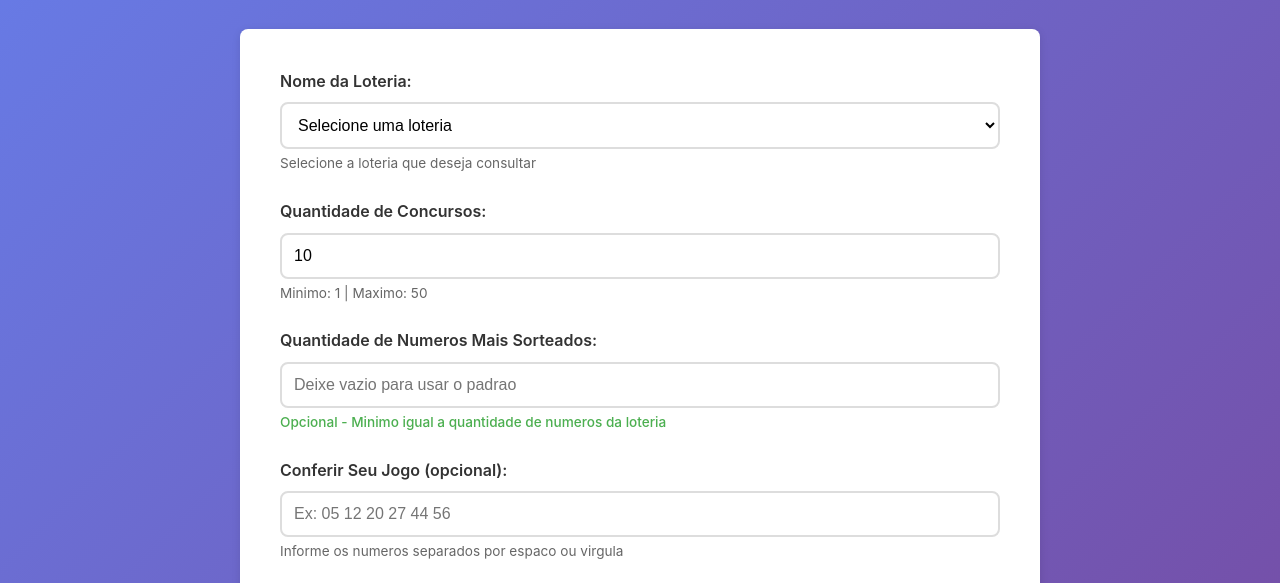
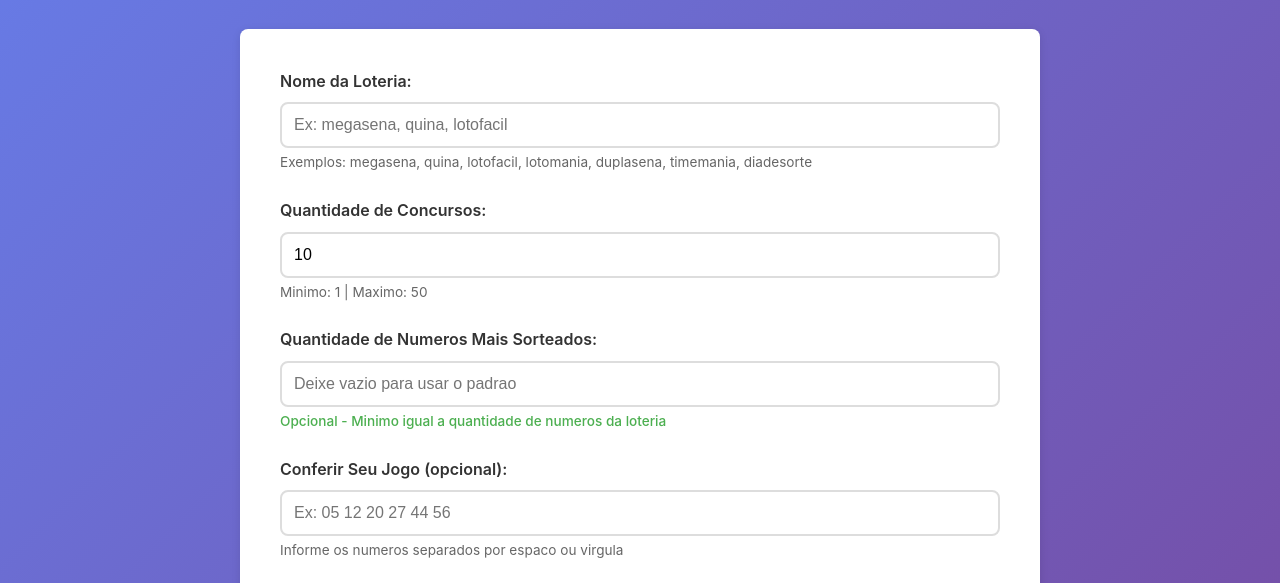
Before and after one commit to bernardofusco/lotocheck, a plain HTML site: page index.html in a window 1280 px wide. Shown: the part 181-764 px from the top of the page. Drawn offline with Linux system fonts and the light colour scheme.

Commit message:
alterações frontend

```diff
--- a/index.html
+++ b/index.html
@@ -18,23 +18,15 @@
             <form id="loteria-form" class="form">
                 <div class="form-group">
                     <label for="loteria-nome">Nome da Loteria:</label>
-                    <select
+                    <input
+                        type="text"
                         id="loteria-nome"
                         name="loteria-nome"
+                        placeholder="Ex: megasena, quina, lotofacil"
                         required
+                        autocomplete="off"
                     >
-                        <option value="">Selecione uma loteria</option>
-                        <option value="megasena">Mega-Sena</option>
-                        <option value="quina">Quina</option>
-                        <option value="lotofacil">Lotofácil</option>
-                        <option value="lotomania">Lotomania</option>
-                        <option value="timemania">Timemania</option>
-                        <option value="duplasena">Dupla Sena</option>
-                        <option value="diadesorte">Dia de Sorte</option>
-                        <option value="supersete">Super Sete</option>
-                        <option value="federal">Loteria Federal</option>
-                    </select>
-                    <small class="form-hint">Selecione a loteria que deseja consultar</small>
+                    <small class="form-hint">Exemplos: megasena, quina, lotofacil, lotomania, duplasena, timemania, diadesorte</small>
                 </div>
 
                 <div class="form-group">
--- a/styles.css
+++ b/styles.css
@@ -85,24 +85,7 @@ body {
     transition: var(--transition);
 }
 
-.form-group select {
-    width: 100%;
-    padding: 0.75rem;
-    border: 2px solid var(--border-color);
-    border-radius: var(--border-radius);
-    font-size: 1rem;
-    transition: var(--transition);
-    background-color: white;
-    cursor: pointer;
-}
-
 .form-group input:focus {
-    outline: none;
-    border-color: var(--primary-color);
-    box-shadow: 0 0 0 3px rgba(76, 175, 80, 0.1);
-}
-
-.form-group select:focus {
     outline: none;
     border-color: var(--primary-color);
     box-shadow: 0 0 0 3px rgba(76, 175, 80, 0.1);
```
